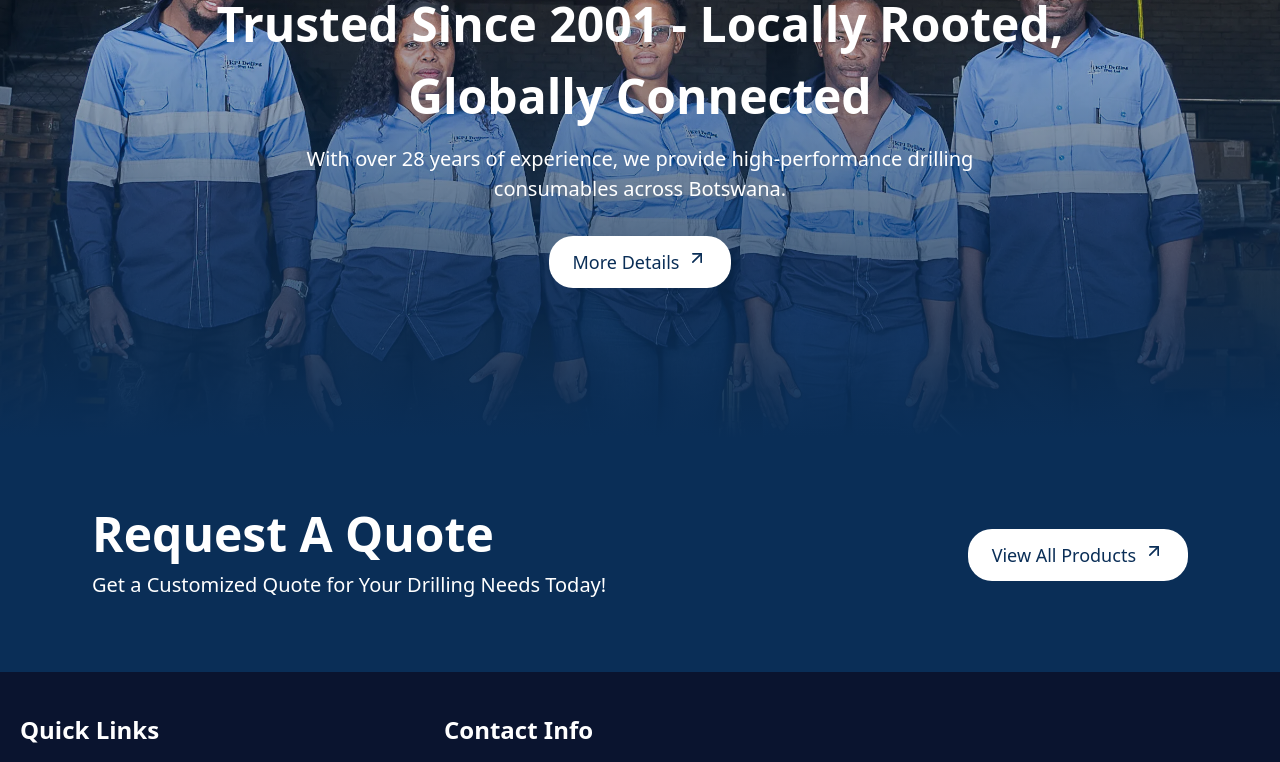
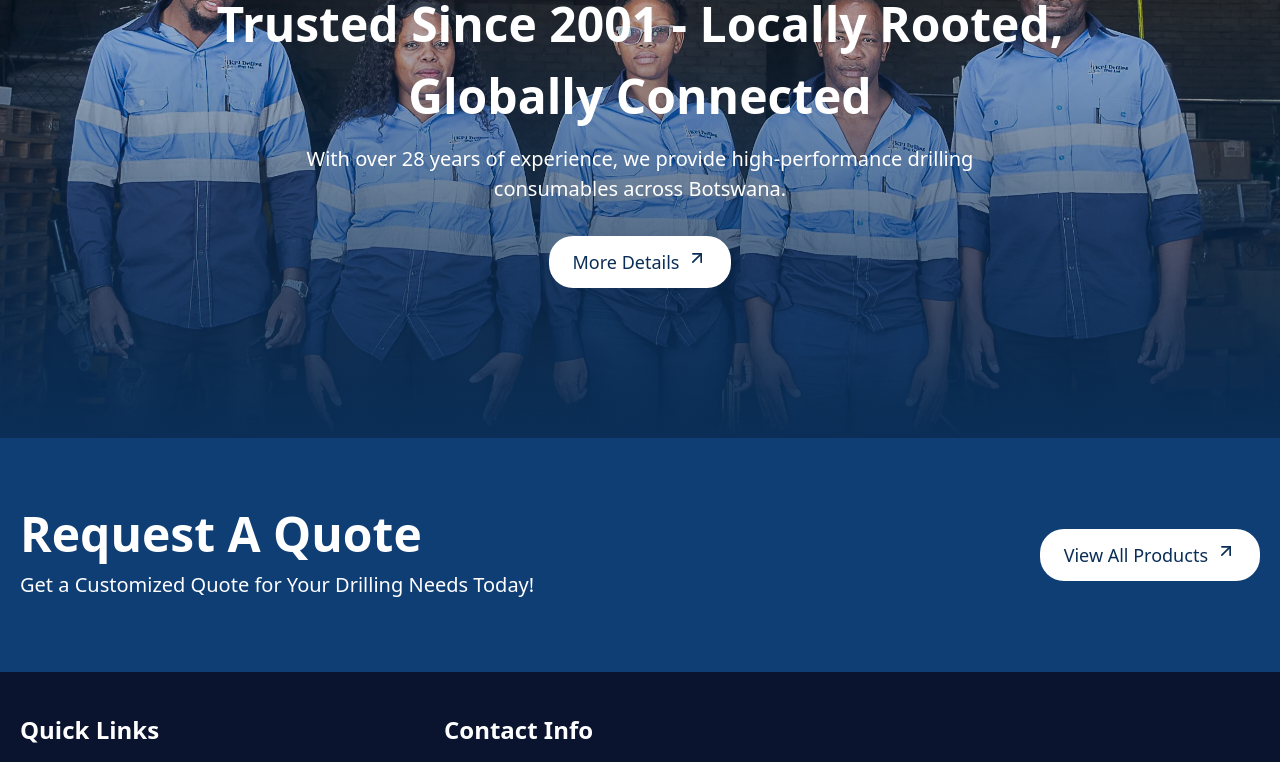
Before and after one commit to GovanDBT/kpj-drilling, a React (Vite) app: page / in a window 1280 px wide. Shown: the part 2000-2762 px from the top of the page. Built offline with nearby package versions, Linux system fonts and the light colour scheme.

Commit message:
make enhancements to website

```diff
--- a/src/components/Callout.tsx
+++ b/src/components/Callout.tsx
@@ -1,16 +1,18 @@
 import Button from "./Button";
-import Section from "./Section";
 
 interface Props {
-  className?: String;
+  sectionClassName?: String;
+  containerClassName?: String;
 }
 
-const Callout = ({ className }: Props) => {
+const Callout = ({ sectionClassName, containerClassName }: Props) => {
   return (
-    <Section
-      background="primary"
-      sectionClassName={"py-10 !mt-0 !mb-0 " + className}
-      divClassName="flex lg:flex-row flex-col justify-between items-center gap-10"
+    <section className={"bg-[#0f3e75] " + sectionClassName}>
+      <div
+        className={
+          "container flex lg:flex-row flex-col justify-between items-center gap-10 py-10 " +
+          containerClassName
+        }
       >
         <div className="text-white text-center lg:text-left">
           <h2 className="text-5xl">Request A Quote</h2>
@@ -19,7 +21,8 @@ const Callout = ({ className }: Props) => {
           </p>
         </div>
         <Button color="white">view all products</Button>
-    </Section>
+      </div>
+    </section>
   );
 };
 
--- a/src/components/SideMenu.tsx
+++ b/src/components/SideMenu.tsx
@@ -19,7 +19,7 @@ const SideMenu = () => {
                   : "font-normal py-6 hover:bg-secondary"
               }
             >
-              <li key={item.url} className="text-nowrap text-xl/8">
+              <li key={item.url} className="text-nowrap text-lg/8">
                 {item.name}
               </li>
             </NavLink>
--- a/src/routes/AboutPage.tsx
+++ b/src/routes/AboutPage.tsx
@@ -230,7 +230,7 @@ const About = () => {
             industry, including:
           </p>
         </div>
-        <div className="grid md:grid-cols-6 gap-15 items-center">
+        <div className="grid grid-cols-2 md:grid-cols-6 gap-15 items-center">
           <img
             src={dwdClient}
             alt="DWD Drilling logo"
--- a/src/routes/HomePage.tsx
+++ b/src/routes/HomePage.tsx
@@ -11,6 +11,7 @@ import support from "/support.svg";
 import delivery from "/delivery.svg";
 import mud from "/mud.svg";
 import Callout from "../components/Callout";
+import { motion } from "motion/react";
 
 const cardItems = [
   {
@@ -44,11 +45,22 @@ const Home = () => {
       </header>
       {/* ABOUT */}
       <section className="grid md:grid-cols-2 gap-y-10 gap-x-8 container my-20 items-center">
-        <img
-          src={aboutImage}
-          alt="KPJ drilling pipes and chemicals"
-          className="order-2 lg:order-1"
-        />
+        <motion.div
+          initial={{ transform: "translateX(-100px)", opacity: 0 }}
+          whileInView={{
+            transform: "translateX(0px)",
+            opacity: 100,
+          }}
+          viewport={{ once: true }}
+          transition={{ type: "spring", duration: 2, delay: 0.2 }}
+        >
+          <img
+            src={aboutImage}
+            alt="KPJ drilling pipes and chemicals"
+            className="order-2 lg:order-1"
+            title="KPJ drilling pipes and chemicals"
+          />
+        </motion.div>
         <div className="flex flex-col space-y-8 order-1 lg:order-2">
           <Badge text="About Us" className="hidden lg:inline-flex" />
           <div>
@@ -108,7 +120,7 @@ const Home = () => {
         </div>
       </section>
       {/* CALLOUT */}
-      <Callout className="!p-18" />
+      <Callout containerClassName="!py-18" />
     </div>
   );
 };
```
Lines whose indentation alone changed are shown as unchanged.
